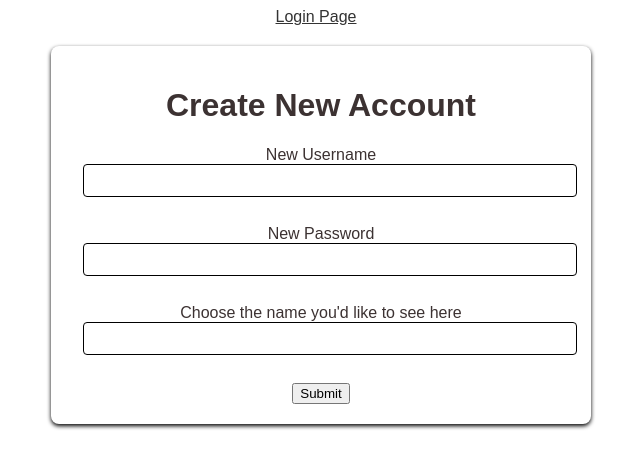
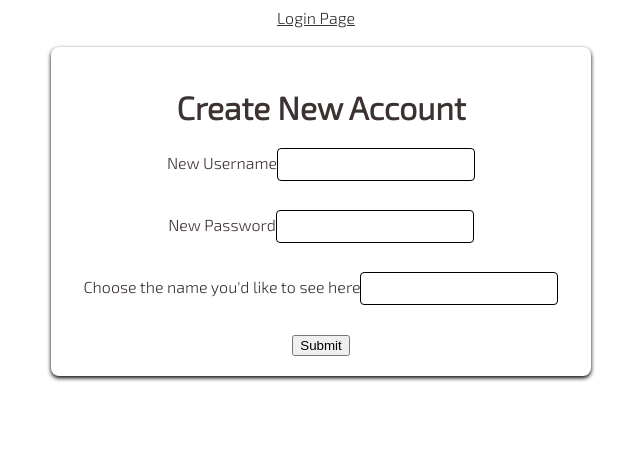
Before and after one commit to VentureVault/VentureVault, a React app: page /SignUpPage in a window 1280 px wide. Shown: the top 468 px of the page, without its empty margins (319-959 px from the left). Built offline with nearby package versions, Linux system fonts and the light colour scheme.

Commit message:
updated frontend log in CSS

```diff
--- a/client/styles.css
+++ b/client/styles.css
@@ -1,5 +1,7 @@
+@import url('https://fonts.googleapis.com/css2?family=Exo+2:wght@300&display=swap');
+
 body, html {
-  font-family: Arial, Helvetica, sans-serif;
+  font-family: 'exo 2';
   /* background: rgb(32,144,164); */
   height:100%;
   color: rgb(60, 50, 50)
@@ -148,10 +150,6 @@ header {
   margin-bottom: 20px;
 }
 
-.login-container h1 {
-
-}
-
 #main-nav {
   text-align: center;
 }
@@ -173,7 +171,7 @@ header {
 }
 
 .login-form input {
-  width: 100%;
+  width: 180px;
   padding: 8px;
   border: 1px solid black;
   border-radius: 4px;
@@ -198,6 +196,13 @@ header {
 
 #noAccount a {
   color: #333;
+}
+.signUpPage {
+  background-color: rgb(37, 37, 41);
+  display: flex;
+  justify-content: center;
+  align-items: center;
+  height: 100vh;
 }
 
 
```
